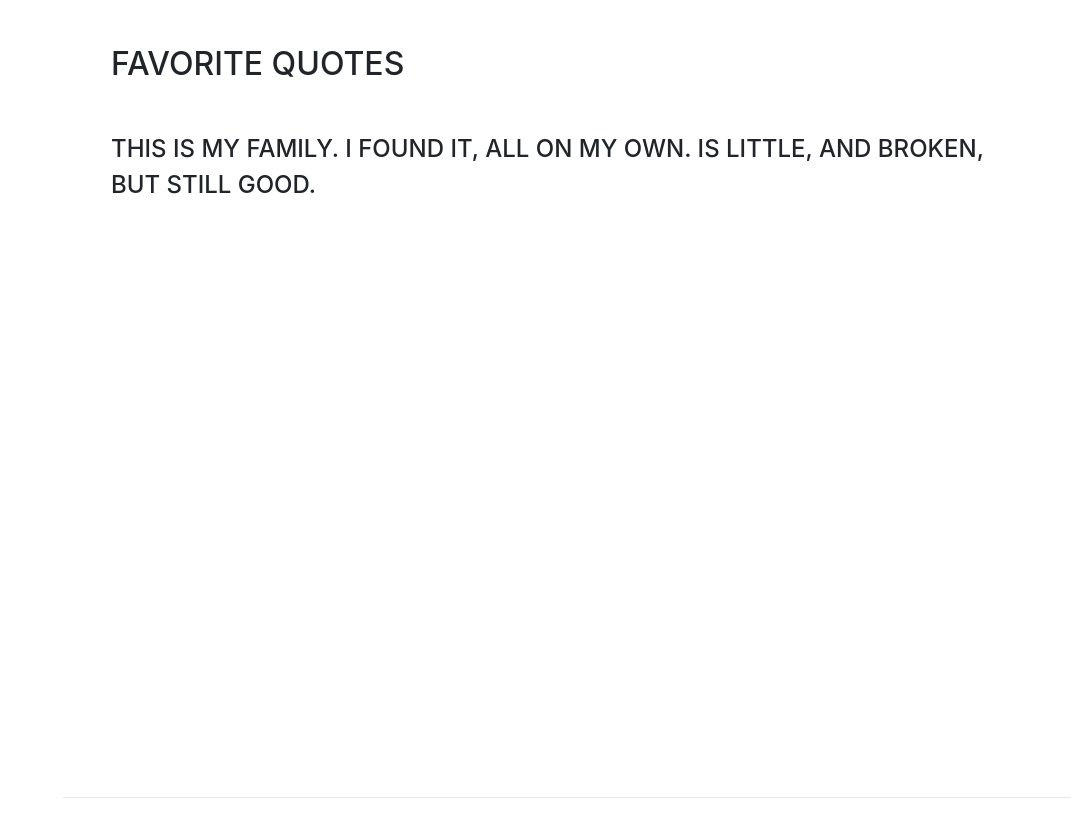
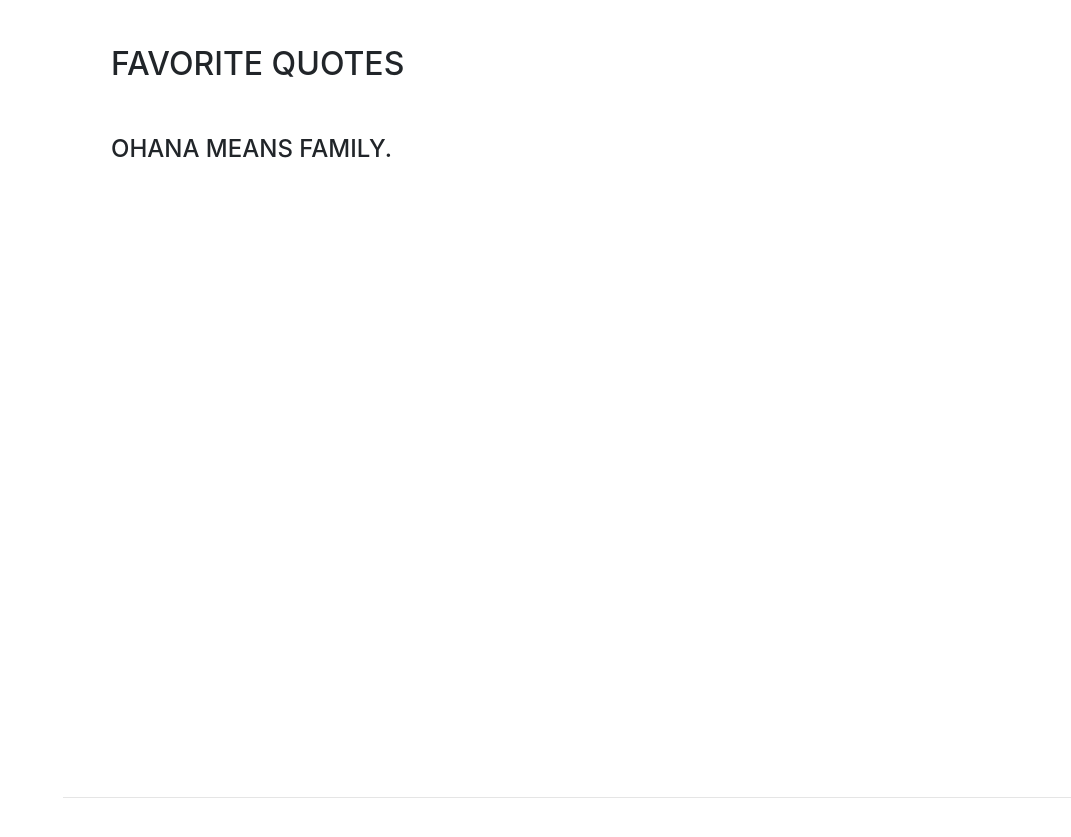
Before and after one commit to DXKopa/yuncheny_stitch, a website with bundled scripts: page index.html in a window 1280 px wide. Shown: the part 804-1641 px from the top of the page, without its empty margins (209-1280 px from the left). Built offline with nearby package versions, Linux system fonts and the light colour scheme; a web font is replaced by a local one.

Commit message:
Added new quote

```diff
--- a/index.html
+++ b/index.html
@@ -66,7 +66,7 @@
         <h2 class="mb-5">Favorite Quotes</h2>
 
         <div class="resume-item d-flex flex-column flex-md-row justify-content-between mb-5">
-        <div class="subheading mb-3">This is my family. I found it, all on my own. Is little, and broken, but still good.
+        <div class="subheading mb-3">Ohana means family.
  </div>
         </div>
 
```
